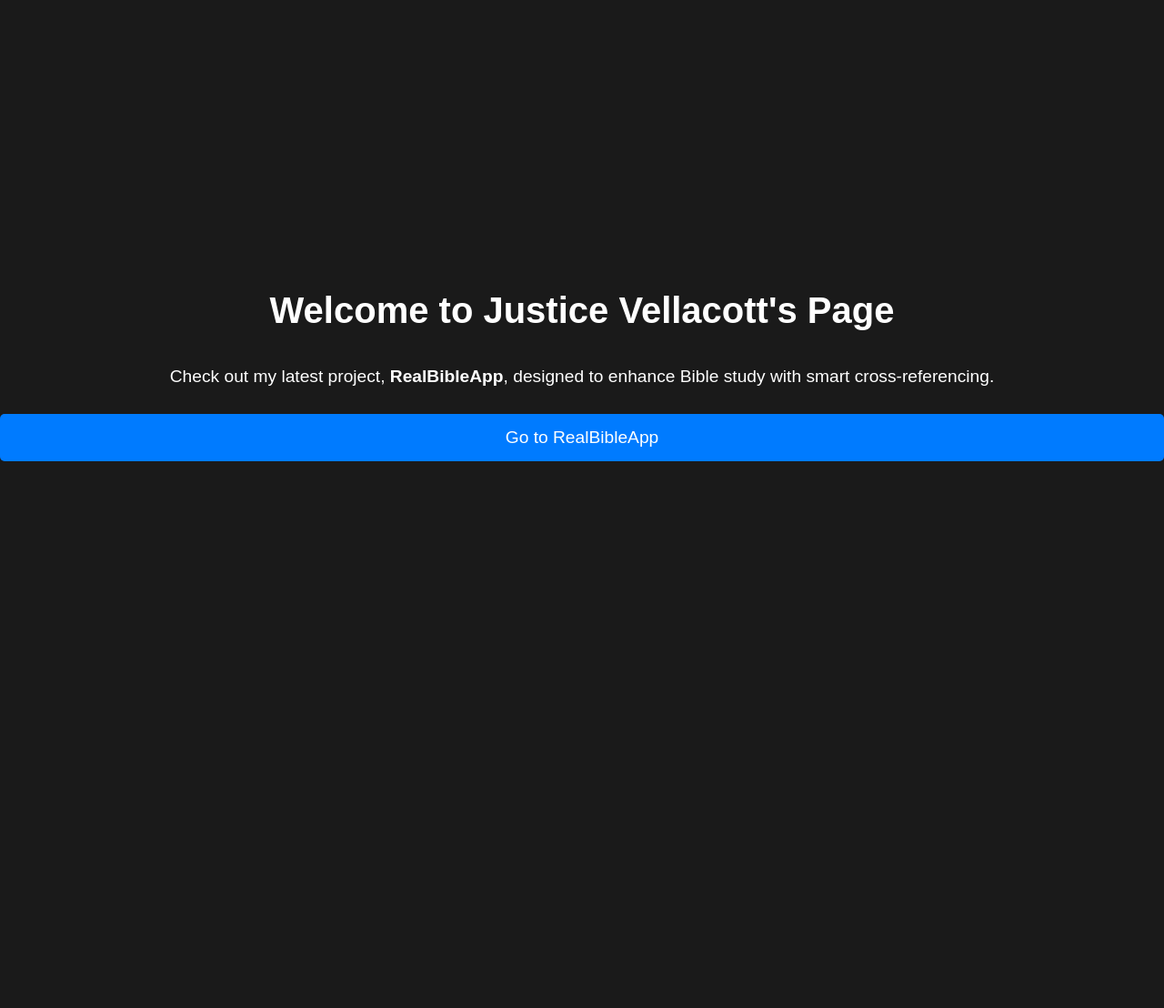
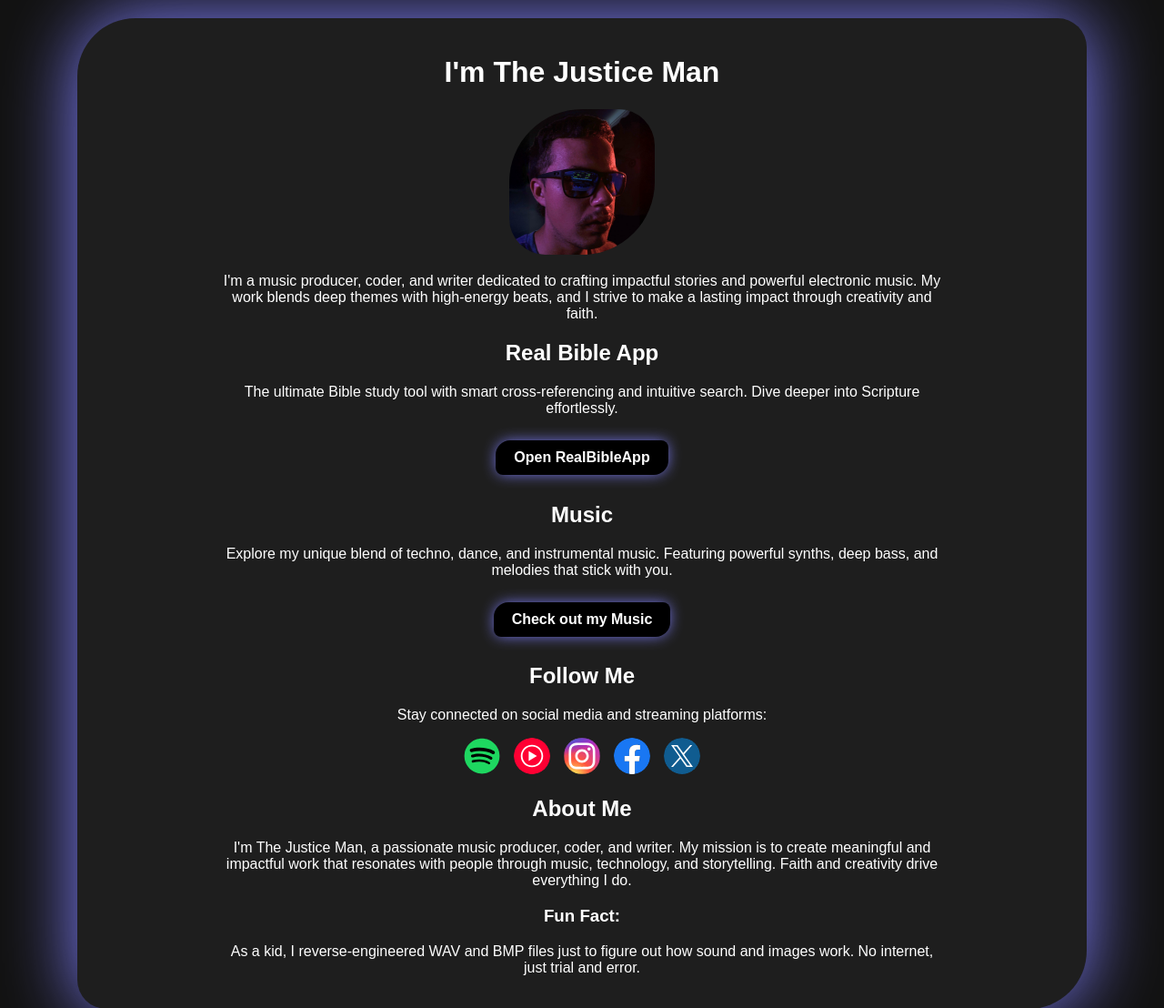
Before and after one commit to TheJusticeMan/TheJusticeMan.github.io, a plain HTML site: page index.html in a window 1280 px wide. Shown: the top 1108 px of the page at 91% size. Before the commit the page ends 800 px from the top, so only its background shows below. Drawn offline with Linux system fonts and the light colour scheme.

Commit message:
Added QR code

```diff
--- a/index.html
+++ b/index.html
@@ -1,48 +1,142 @@
 <!DOCTYPE html>
 <html lang="en">
+
 <head>
     <meta charset="UTF-8">
     <meta name="viewport" content="width=device-width, initial-scale=1.0">
-    <title>Justice Vellacott | Home</title>
+    <title>Im The Justice Man</title>
     <style>
         body {
             font-family: Arial, sans-serif;
             text-align: center;
-            background-color: #1a1a1a;
-            color: white;
+            background-color: #121212;
+            color: #ffffff;
             margin: 0;
-            padding: 0;
+            padding: 20px;
+        }
+
+        h1,
+        h2 {
+            color: #ffffff;
+        }
+
+        .container {
+            max-width: 800px;
+            margin: 0 auto;
+            background: #1e1e1e;
+            padding: 20px 12.5%;
+            border-radius: 4em 2em;
+            box-shadow: 0 0 5em rgba(128, 128, 255, 1);
+        }
+
+        img {
+            max-width: 100%;
+            height: auto;
+            border-radius: 5em 2.5em;
+        }
+
+        .button {
+            display: inline-block;
+            padding: 10px 20px;
+            margin: 10px;
+            text-decoration: none;
+            color: #ffffff;
+            background-color: #000000;
+            border-radius: 1em 0.5em;
+            font-weight: bold;
+            transition: background 0.3s;
+            box-shadow: 0 0 1em -0.1em rgba(128, 128, 255, 1);
+        }
+
+        .button:hover {
+            background-color: #0056b3;
+        }
+
+        .MyPhoto {
+            width: 10em;
+            height: 10em;
+            border-radius: 50% 25%;
+        }
+
+        .social-links {
             display: flex;
-            flex-direction: column;
             justify-content: center;
-            height: 100vh;
+            gap: 15px;
+            margin-top: 10px;
         }
-        h1 {
-            font-size: 2.5em;
-            margin-bottom: 20px;
+
+        .social-icon img {
+            width: 40px;
+            height: 40px;
+            transition: transform 0.3s, box-shadow 0.3s;
+            border-radius: 50%;
         }
-        p {
-            font-size: 1.2em;
-            margin-bottom: 30px;
+
+        .social-icon img:hover {
+            transform: scale(1.2);
+            box-shadow: 0 0 10px rgba(128, 128, 255, 1);
         }
-        a.button {
-            display: inline-block;
-            background-color: #007bff;
-            color: white;
-            padding: 15px 25px;
-            font-size: 1.2em;
-            text-decoration: none;
-            border-radius: 5px;
-            transition: background 0.3s ease;
-        }
-        a.button:hover {
-            background-color: #0056b3;
+        .paddingBefore{
+            margin-top: 100vh;
+            border-radius: 12.5%;
         }
     </style>
 </head>
+
 <body>
-    <h1>Welcome to Justice Vellacott's Page</h1>
-    <p>Check out my latest project, <strong>RealBibleApp</strong>, designed to enhance Bible study with smart cross-referencing.</p>
-    <a class="button" href="https://github.com/TheJusticeMan/RealBibleApp" target="_blank">Go to RealBibleApp</a>
+
+    <div class="container">
+        <h1>I'm The Justice Man</h1>
+        <img src="Me.png" class="MyPhoto" alt="I'm The Justice Man">
+
+        <div class="bio">
+            <p>I'm a music producer, coder, and writer dedicated to crafting impactful stories and powerful electronic
+                music. My work blends deep themes with high-energy beats, and I strive to make a lasting impact through
+                creativity and faith.</p>
+        </div>
+
+        <h2>Real Bible App</h2>
+        <p>The ultimate Bible study tool with smart cross-referencing and intuitive search. Dive deeper into Scripture
+            effortlessly.</p>
+        <a href="https://thejusticeman.github.io/realbibleapp/" class="button" target="_blank">Open RealBibleApp</a>
+
+        <h2>Music</h2>
+        <p>Explore my unique blend of techno, dance, and instrumental music. Featuring powerful synths, deep bass, and
+            melodies that stick with you.</p>
+        <a href="https://thejusticeman.github.io/Music/" class="button" target="_blank">Check out my Music</a>
+
+        <h2>Follow Me</h2>
+        <p>Stay connected on social media and streaming platforms:</p>
+
+        <div class="social-links">
+            <a href="https://open.spotify.com/artist/7z7Vj4oRbksmiIXgvQqVkq" target="_blank" class="social-icon">
+                <img src="Spotify_icon.svg" alt="Spotify">
+            </a>
+            <a href="https://www.youtube.com/@thejusticeman/releases" target="_blank" class="social-icon">
+                <img src="YouTube_Music_icon_2024.svg" alt="YouTube">
+            </a>
+            <a href="https://www.instagram.com/imthejusticeman" target="_blank" class="social-icon">
+                <img src="Instagram_logo_2016.svg" alt="Instagram">
+            </a>
+            <a href="https://www.facebook.com/justicevellacott" target="_blank" class="social-icon">
+                <img src="Facebook_f_logo_%282019%29.svg" alt="Facebook">
+            </a>
+            <a href="https://x.com/TheJusticeMan42" target="_blank" class="social-icon">
+                <img src="X_logo_twitter_new_brand_icon.svg" alt="Twitter (X)">
+            </a>
+        </div>
+        <h2>About Me</h2>
+        <p>I'm The Justice Man, a passionate music producer, coder, and writer. My mission is to create meaningful and
+            impactful work that resonates with people through music, technology, and storytelling. Faith and creativity
+            drive everything I do.</p>
+        <h3>Fun Fact:</h3>
+        <p>As a kid, I reverse-engineered WAV and BMP files just to figure out how sound and images work. No internet,
+            just trial and error.
+        <p>
+    </div>
+    <img src="Share.svg" class="paddingBefore" alt="Share QR code">
+
+
 </body>
+
 </html>
```
Also changed, not shown: Facebook_f_logo_(2019).svg (added), Instagram_logo_2016.svg (added), Me.png (added), Share.svg (added), Spotify_icon.svg (added), X_logo_twitter_new_brand_icon.svg (added), YouTube_Music_icon_2024.svg (added).
